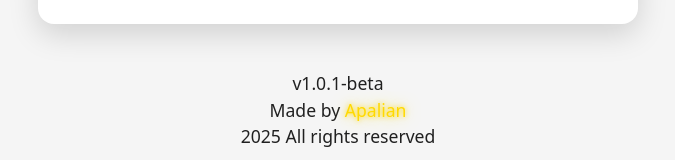
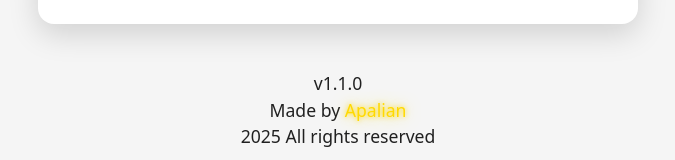
Before and after one commit to Apalian/portfolio, a Vue app: page / in a window 1280 px wide. Shown: the part 1911-2071 px from the top of the page, without its empty margins (302-977 px from the left). Built offline with nearby package versions, Linux system fonts and the light colour scheme.

Commit message:
Update Credit.vue

```diff
--- a/src/components/Credit.vue
+++ b/src/components/Credit.vue
@@ -1,12 +1,12 @@
 <template>
   <div class="credit-container">
-        <p>v1.0.1-beta</p>
+    <p>v1.1.0</p>
     <p>Made by <span class="credit-highlight">Apalian</span></p>
     <p>2025 All rights reserved</p>
   </div>
 </template>
 <style>
-.credit-container{
+.credit-container {
   display: flex;
   flex-direction: column;
   justify-content: center;
@@ -18,9 +18,7 @@ p {
 }
 .credit-highlight {
   color: #ffd900;
-    text-shadow: 0 0 5px rgba(255, 217, 0, 0.9),
-                 0 0 15px rgba(255, 217, 0, 0.6),
+  text-shadow: 0 0 5px rgba(255, 217, 0, 0.9), 0 0 15px rgba(255, 217, 0, 0.6),
     0 0 20px rgba(255, 255, 255, 0.4);
 }
-
 </style>
```
Lines whose indentation alone changed are shown as unchanged.
